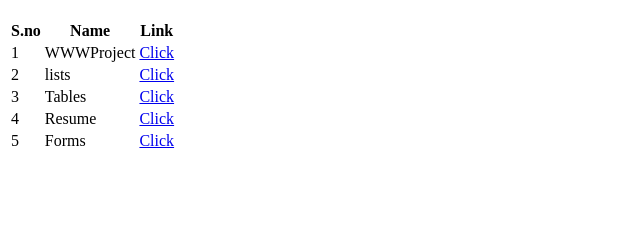
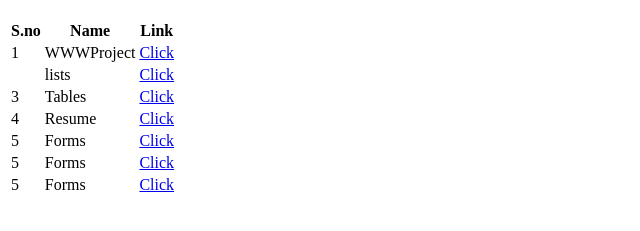
Before and after one commit to JagadishBP/HTML_Session, a plain HTML site: page index.html in a window 1280 px wide. Shown: the part 61-292 px from the top of the page, without its empty margins (0-640 px from the left). Drawn offline with Linux system fonts and the light colour scheme.

Commit message:
add index

```diff
--- a/index.html
+++ b/index.html
@@ -20,7 +20,7 @@
             <td><a href="./wwwproject.html">Click</a></td>
         </tr>
         <tr>
-            <td>2</td>
+            <td></td>
             <td>lists</td>
             <td><a href="./lists.html">Click</a></td>
         </tr>
@@ -38,6 +38,17 @@
                 <td>Forms</td>
                 <td><a href="./forms.html">Click</a></td>
             </tr>
+
+            <tr>
+                <td>5</td>
+                <td>Forms</td>
+                <td><a href="./JobOpportunities.html">Click</a></td>
+            </tr>
+            <tr>
+                <td>5</td>
+                <td>Forms</td>
+                <td><a href="./College_admission.html">Click</a></td>
+            </tr>
     </table>
 </body>
 </html>
```
